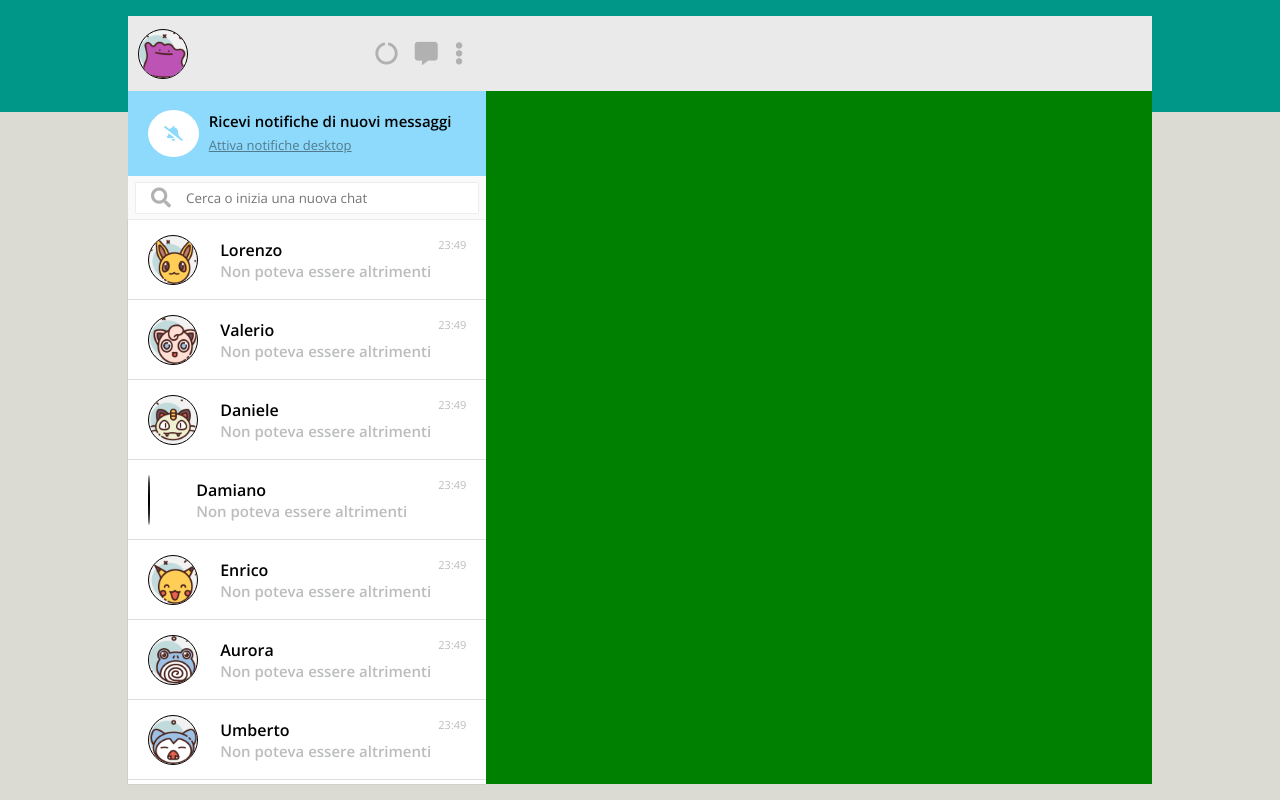
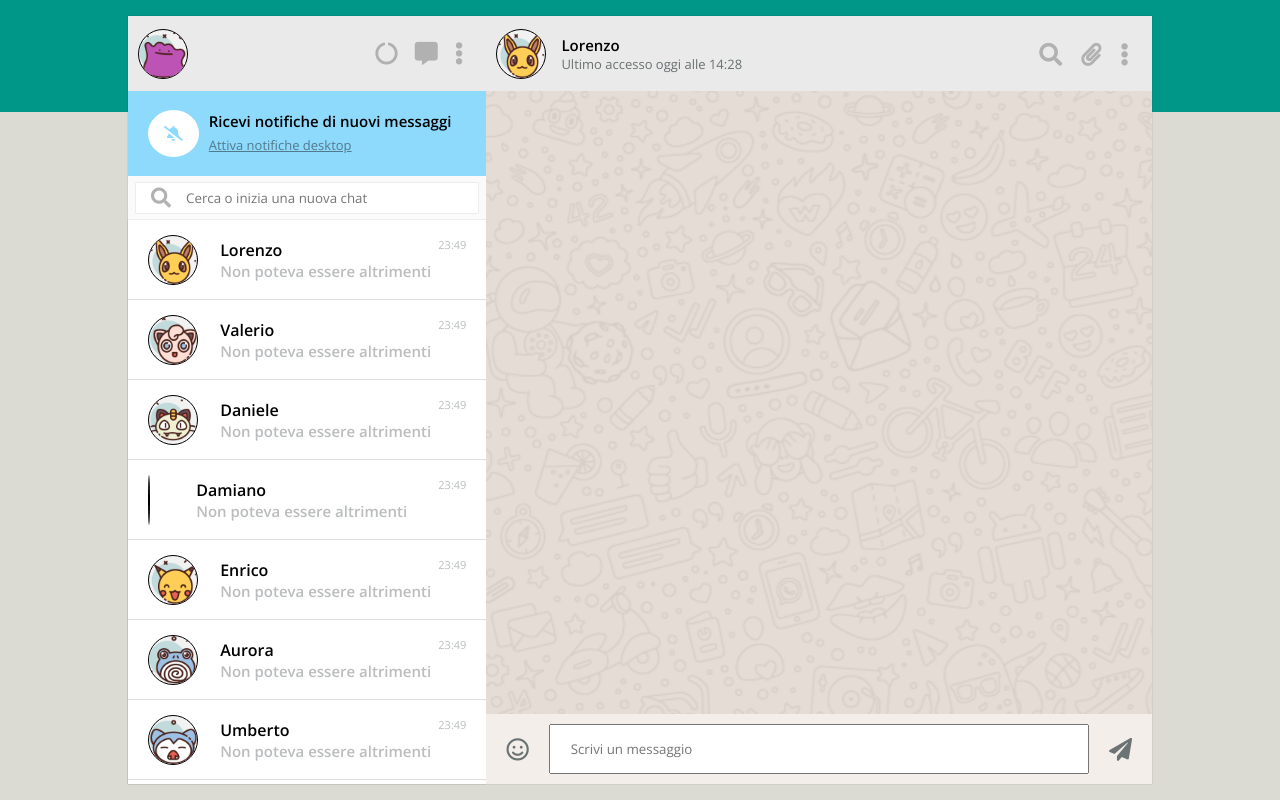
Before and after one commit to Simone-Tarantino/js-html-css-boolzap, a plain HTML site: page index.html in a window 1280 px wide. Drawn offline with nearby package versions, Linux system fonts and the light colour scheme.

Commit message:
Sezione destra completa

```diff
--- a/css/style.css
+++ b/css/style.css
@@ -18,9 +18,9 @@ body {
   top: 50%;
   left: 50%;
   transform: translate(-50%, -50%);
-  background-color: blue;
   display: flex;
   flex-direction: row;
+  box-shadow: 0px 0px 1px rgba(0, 0, 0, 0.3);
 }
 
 .top-nav-l,
@@ -117,7 +117,7 @@ body {
 
 /* chat */
 
-.chat {
+.chat-info {
   background-color: #FFF;
   height: 80px;
   width: 100%;
@@ -127,7 +127,7 @@ body {
   align-items: center;
   padding-left: 20px;
 }
-.chat:hover {
+.chat-info:hover {
   background-color: #E9EBEB;
   cursor: pointer;
 }
@@ -156,10 +156,74 @@ body {
 .right-section {
   width: 65%;
   height: 100%;
-  background-color: green;
 }
 
 /* nav-d */
+
+.top-nav-r {
+  display: flex;
+  justify-content: space-between;
+  align-items: center;
+}
+.top-nav-r img {
+  flex-grow: 10%;
+  margin-left: 10px;
+}
+
+.top-nav-r-text {
+  flex-basis: 70%;
+  margin-left: 15px;
+}
+.top-nav-r-text p {
+  color: #6a7071;
+  font-size: 13px;
+}
+
+.top-nav-r-ico {
+  flex-basis: 20%;
+  text-align: right;
+  margin-right: 10px;
+  font-size: 23px;
+  color: #B1B1B1;
+}
+.top-nav-r-ico i {
+  padding-right: 13px;
+}
+
+/* main chat */
+
+.main-chat {
+  height: calc(100% - (75px + 70px));
+  overflow-y: scroll;
+  background-image: url("../img/bg.png");
+}
+
+/* chat-input */
+
+.chat-input {
+  height: 70px;
+  width: 100%;
+  background-color: #F3EEEA;
+  display: flex;
+  justify-content: space-between;
+  align-items: center;
+  padding: 0 20px;
+}
+.chat-input input {
+  height: 50px;
+  width: 100%;
+  padding-left: 20px;
+}
+.chat-input i {
+  font-size: 23px;
+  color: #6B7375;
+}
+.chat-input i:first-child {
+  margin-right: 20px;
+}
+.chat-input i:last-child {
+  margin-left: 20px;
+}
 
 /* background */
 
--- a/index.html
+++ b/index.html
@@ -37,7 +37,7 @@
         </div>
         <!-- lista delle chat -->
         <div class="chat-list">
-          <div class="chat">
+          <div class="chat-info">
             <img class="circle" src="img/013-avatar.png" alt="">
             <div class="name-text">
               <strong>Lorenzo</strong>
@@ -47,7 +47,7 @@
               23:49
             </div>
           </div>
-          <div class="chat">
+          <div class="chat-info">
             <img class="circle" src="img/022-avatar.png" alt="">
             <div class="name-text">
               <strong>Valerio</strong>
@@ -57,7 +57,7 @@
               23:49
             </div>
           </div>
-          <div class="chat">
+          <div class="chat-info">
             <img class="circle" src="img/029-avatar.png" alt="">
             <div class="name-text">
               <strong>Daniele</strong>
@@ -67,7 +67,7 @@
               23:49
             </div>
           </div>
-          <div class="chat">
+          <div class="chat-info">
             <img class="circle" src="img/031-avatar.png" alt="">
             <div class="name-text">
               <strong>Damiano</strong>
@@ -77,7 +77,7 @@
               23:49
             </div>
           </div>
-          <div class="chat">
+          <div class="chat-info">
             <img class="circle" src="img/037-avatar.png" alt="">
             <div class="name-text">
               <strong>Enrico</strong>
@@ -87,7 +87,7 @@
               23:49
             </div>
           </div>
-          <div class="chat">
+          <div class="chat-info">
             <img class="circle" src="img/039-avatar.png" alt="">
             <div class="name-text">
               <strong>Aurora</strong>
@@ -97,7 +97,7 @@
               23:49
             </div>
           </div>
-          <div class="chat">
+          <div class="chat-info">
             <img class="circle" src="img/046-avatar.png" alt="">
             <div class="name-text">
               <strong>Umberto</strong>
@@ -107,10 +107,10 @@
               23:49
             </div>
           </div>
-          <div class="chat">
+          <div class="chat-info">
             <img class="circle" src="img/047-avatar.png" alt="">
             <div class="name-text">
-              <strong>Lollo</strong>
+              <strong>Giorgio</strong>
               <p>Non poteva essere altrimenti</p>
             </div>
             <div class="chat-list-time">
@@ -123,7 +123,24 @@
       <div class="right-section">
         <!-- navbar-des -->
         <div class="top-nav-r">
+          <img class="circle" src="img/013-avatar.png" alt="">
+          <div class="top-nav-r-text">
+            <strong>Lorenzo</strong><br>
+            <p>Ultimo accesso oggi alle 14:28</p>
+          </div>
+          <div class="top-nav-r-ico">
+            <i class="fas fa-search"></i>
+            <i class="fas fa-paperclip"></i>
+            <i class="fas fa-ellipsis-v"></i>
+          </div>
+        </div>
+        <div class="main-chat">
 
+        </div>
+        <div class="chat-input">
+          <i class="far fa-smile"></i>
+          <input type="text" name="" value="" placeholder="Scrivi un messaggio">
+          <i class="fas fa-paper-plane"></i>
         </div>
       </div>
     </div>
```
Also changed, not shown: img/bg.png (added).
